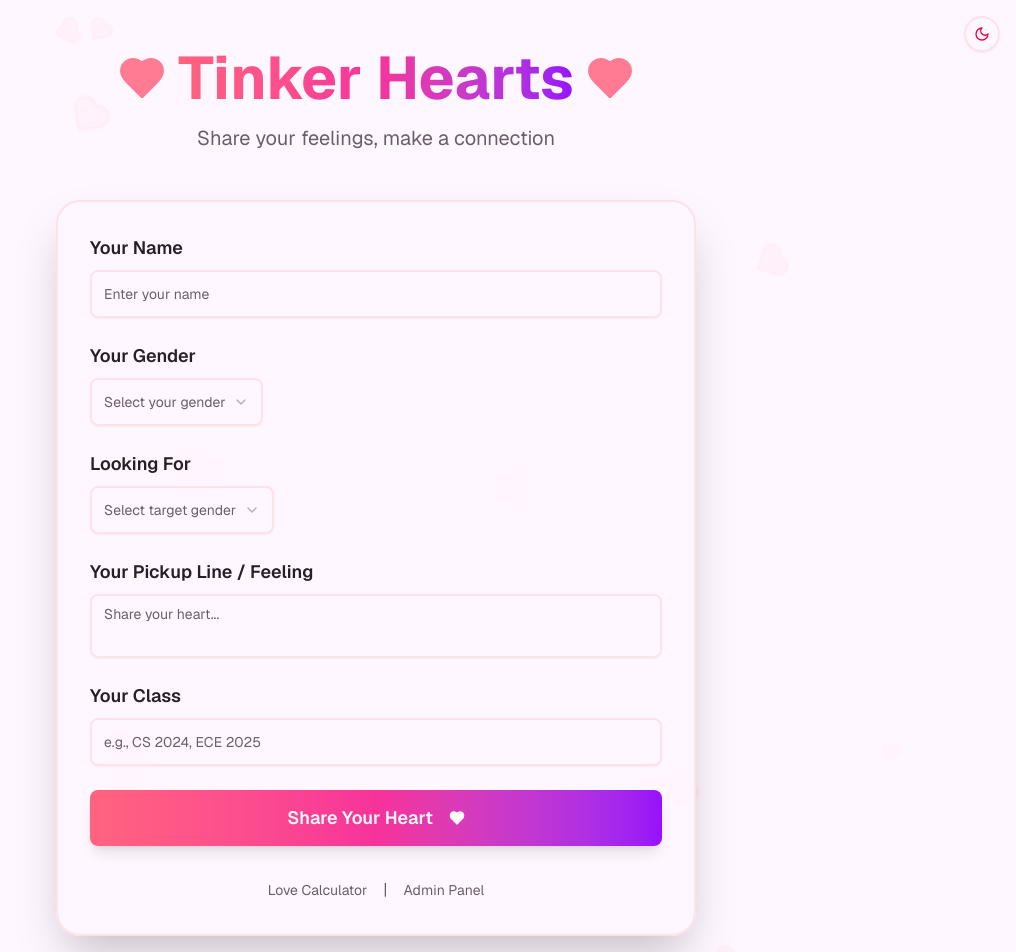
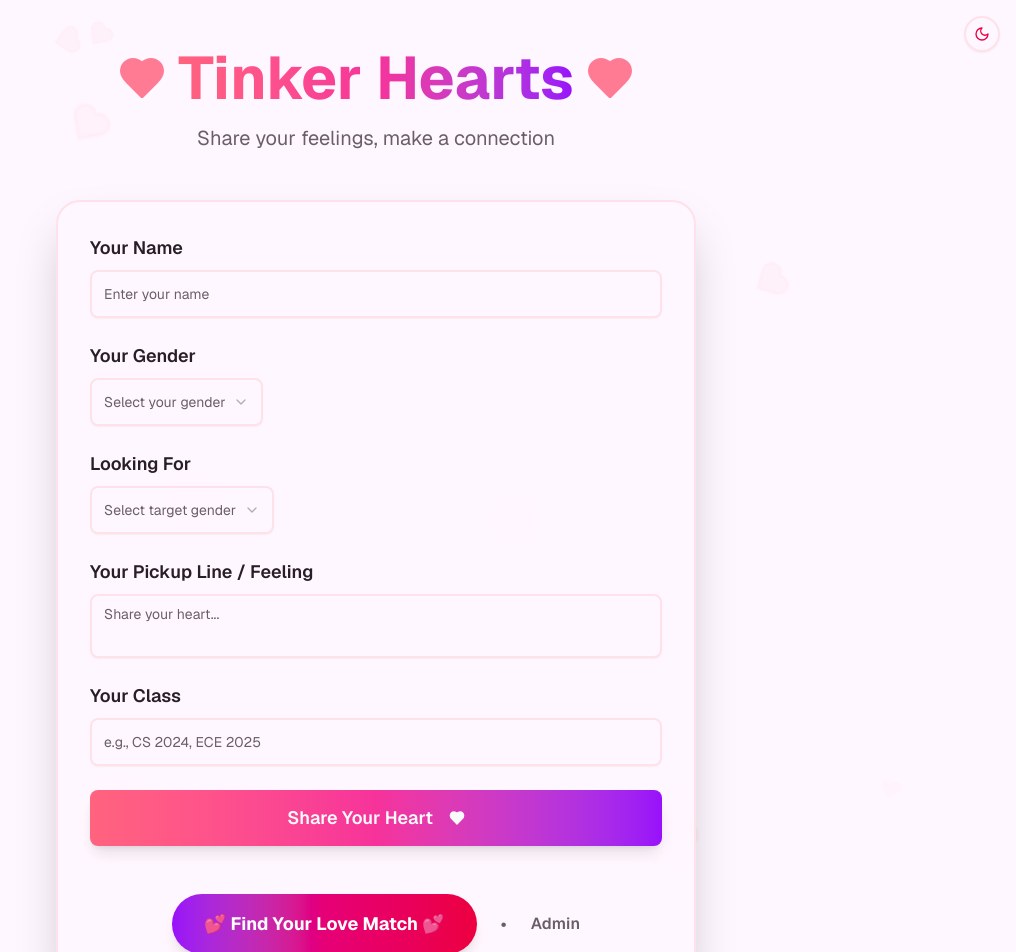
Before and after one commit to Lunarmist-byte/tinker-hearts-oa, a Next.js app: page / in a window 1280 px wide. Shown: the top 952 px of the page, without its empty margins (264-1280 px from the left). Built offline with nearby package versions, Linux system fonts and the light colour scheme.

Commit message:
fix hydration mismatch and enhance love calculator button visibility
Co-authored-by: Amal <80671243+Lunarmist-byte@users.noreply.github.com>

```diff
--- a/app/page.tsx
+++ b/app/page.tsx
@@ -2,7 +2,7 @@
 
 import type React from "react"
 
-import { useState } from "react"
+import { useState, useEffect } from "react"
 import { createClient } from "@/lib/supabase/client"
 import { Button } from "@/components/ui/button"
 import { Input } from "@/components/ui/input"
@@ -23,6 +23,21 @@ export default function Page() {
   })
   const [isSubmitting, setIsSubmitting] = useState(false)
   const [success, setSuccess] = useState(false)
+  const [hearts, setHearts] = useState<Array<{ id: number; left: number; top: number; delay: number; duration: number; width: number; height: number }>>([])
+
+  useEffect(() => {
+    // Generate random hearts only on client side to avoid hydration mismatch
+    const generatedHearts = [...Array(20)].map((_, i) => ({
+      id: i,
+      left: Math.random() * 100,
+      top: Math.random() * 100,
+      delay: Math.random() * 5,
+      duration: 10 + Math.random() * 10,
+      width: 20 + Math.random() * 40,
+      height: 20 + Math.random() * 40,
+    }))
+    setHearts(generatedHearts)
+  }, [])
 
   const handleSubmit = async (e: React.FormEvent) => {
     e.preventDefault()
@@ -62,17 +77,17 @@ export default function Page() {
 
       {/* Background hearts animation */}
       <div className="absolute inset-0 overflow-hidden pointer-events-none">
-        {[...Array(20)].map((_, i) => (
+        {hearts.map((heart) => (
           <Heart
-            key={i}
+            key={heart.id}
             className="absolute text-rose-300/20 dark:text-rose-400/10 animate-float"
             style={{
-              left: `${Math.random() * 100}%`,
-              top: `${Math.random() * 100}%`,
-              animationDelay: `${Math.random() * 5}s`,
-              animationDuration: `${10 + Math.random() * 10}s`,
-              width: `${20 + Math.random() * 40}px`,
-              height: `${20 + Math.random() * 40}px`,
+              left: `${heart.left}%`,
+              top: `${heart.top}%`,
+              animationDelay: `${heart.delay}s`,
+              animationDuration: `${heart.duration}s`,
+              width: `${heart.width}px`,
+              height: `${heart.height}px`,
             }}
             fill="currentColor"
           />
@@ -254,13 +269,16 @@ export default function Page() {
           </form>
 
           {/* Navigation Links */}
-          <div className="mt-8 flex items-center justify-center gap-4 text-center flex-wrap">
-            <Link href="/love-calculator" className="text-sm text-muted-foreground hover:text-rose-500 transition-colors">
-              Love Calculator
+          <div className="mt-12 flex items-center justify-center gap-6 flex-wrap">
+            <Link
+              href="/love-calculator"
+              className="px-8 py-4 bg-gradient-to-r from-purple-600 via-pink-600 to-rose-600 hover:from-purple-700 hover:via-pink-700 hover:to-rose-700 text-white font-bold text-lg rounded-full shadow-lg hover:shadow-2xl transition-all duration-300 transform hover:scale-105"
+            >
+              💕 Find Your Love Match 💕
             </Link>
-            <span className="text-muted-foreground">|</span>
-            <Link href="/admin" className="text-sm text-muted-foreground hover:text-rose-500 transition-colors">
-              Admin Panel
+            <span className="text-muted-foreground text-xl">•</span>
+            <Link href="/admin" className="text-base text-muted-foreground hover:text-rose-600 dark:hover:text-rose-400 transition-colors font-semibold">
+              Admin
             </Link>
           </div>
         </div>
```
